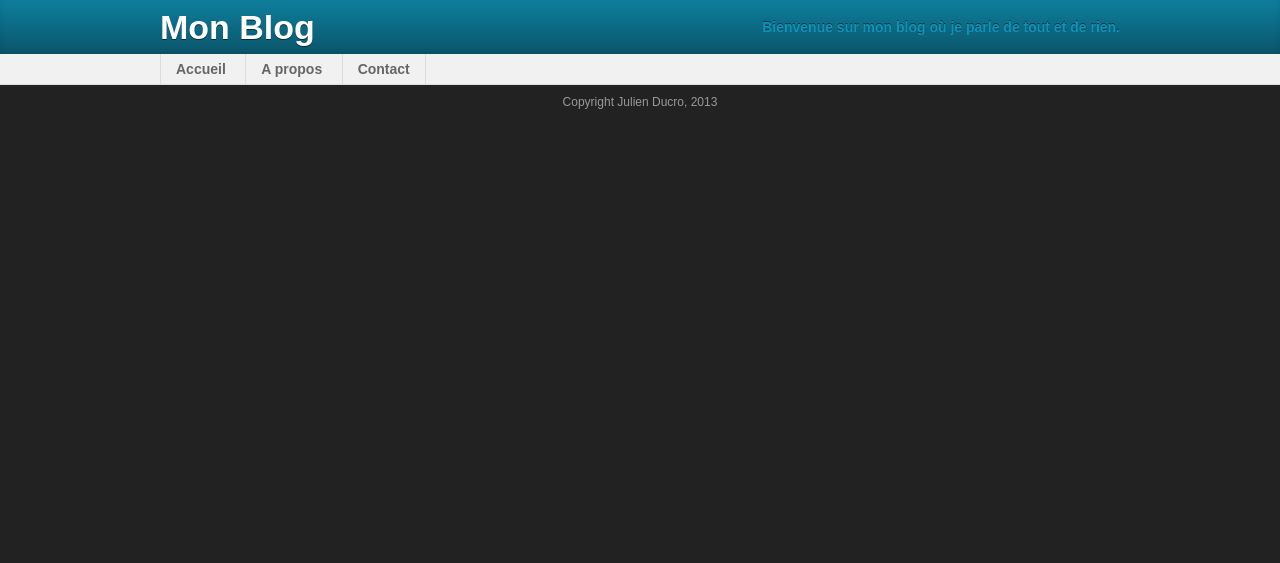
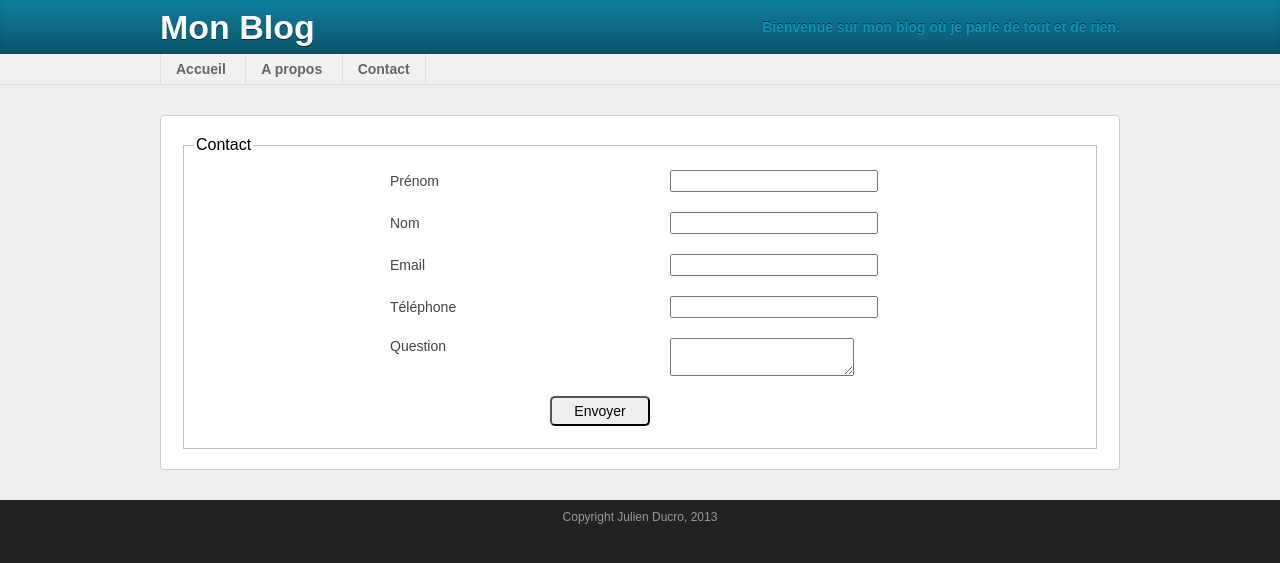
Before and after one commit to jducro/DPHP-010, a PHP site: page /index.php?page=contact in a window 1280 px wide. Shown: the top 563 px of the page. Run offline with PHP 8.4, Linux system fonts and the light colour scheme.

Commit message:
Traitement du formulaire.

```diff
--- /dev/null
+++ b/contact.php
@@ -0,0 +1,15 @@
+<section id="contact">
+	<article>
+		<fieldset>
+			<legend>Contact</legend>
+			<form action="index.php?page=contact" method="post">
+				<p><label for="prenom">Prénom</label><input name="prenom" id="prenom" type="text"/></p>
+				<p><label for="nom">Nom</label><input name="nom" id="nom" type="text"/></p>
+				<p><label for="email">Email</label><input name="email" id="email" type="email"/></p>
+				<p><label for="phone">Téléphone</label><input name="phone" id="phone" type="tel"/></p>
+				<p><label for="question">Question</label><textarea name="question" id="question"></textarea></p>
+				<p><input type="submit" value="Envoyer" name="contact" /></p>
+			</form>
+		</fieldset>
+	</article>
+</section>
--- a/index.php
+++ b/index.php
@@ -1,9 +1,16 @@
 <?php
+if (!empty($_POST)) {
+	$message = $_POST['question'];
+	$email = $_POST['email'];
+	mail('ducro_j@etna-alternance.net', 'Message depuis le blog par '.$_POST['prenom'].' '.$_POST['nom'], $message);
+}
 ob_start();
 if (empty($_GET['page']) || $_GET['page'] == 'index') {
 	include_once('accueil.php');
 } elseif ($_GET['page'] == 'a_propos') {
 	include_once('a_propos.php');
+} elseif ($_GET['page'] == 'contact') {
+	include_once('contact.php');
 }
 $content = ob_get_contents();
 ob_clean();
```
